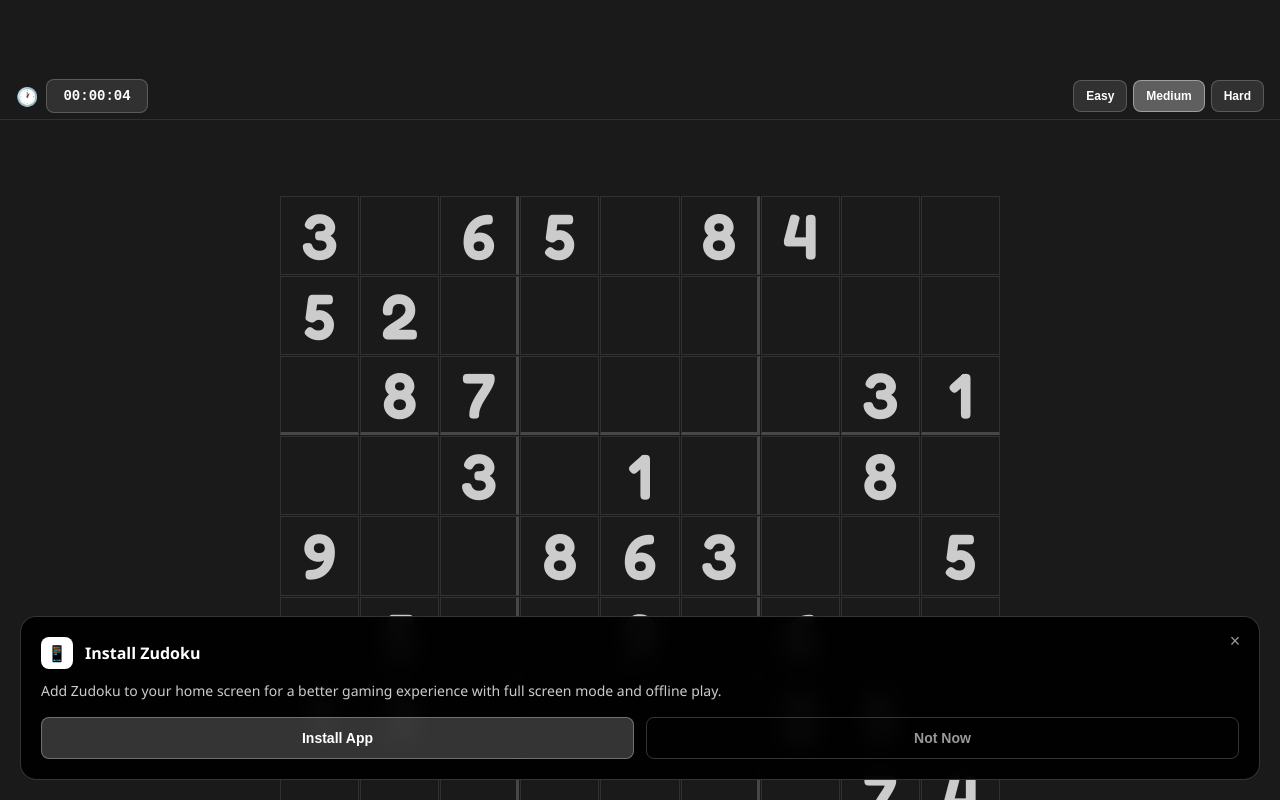
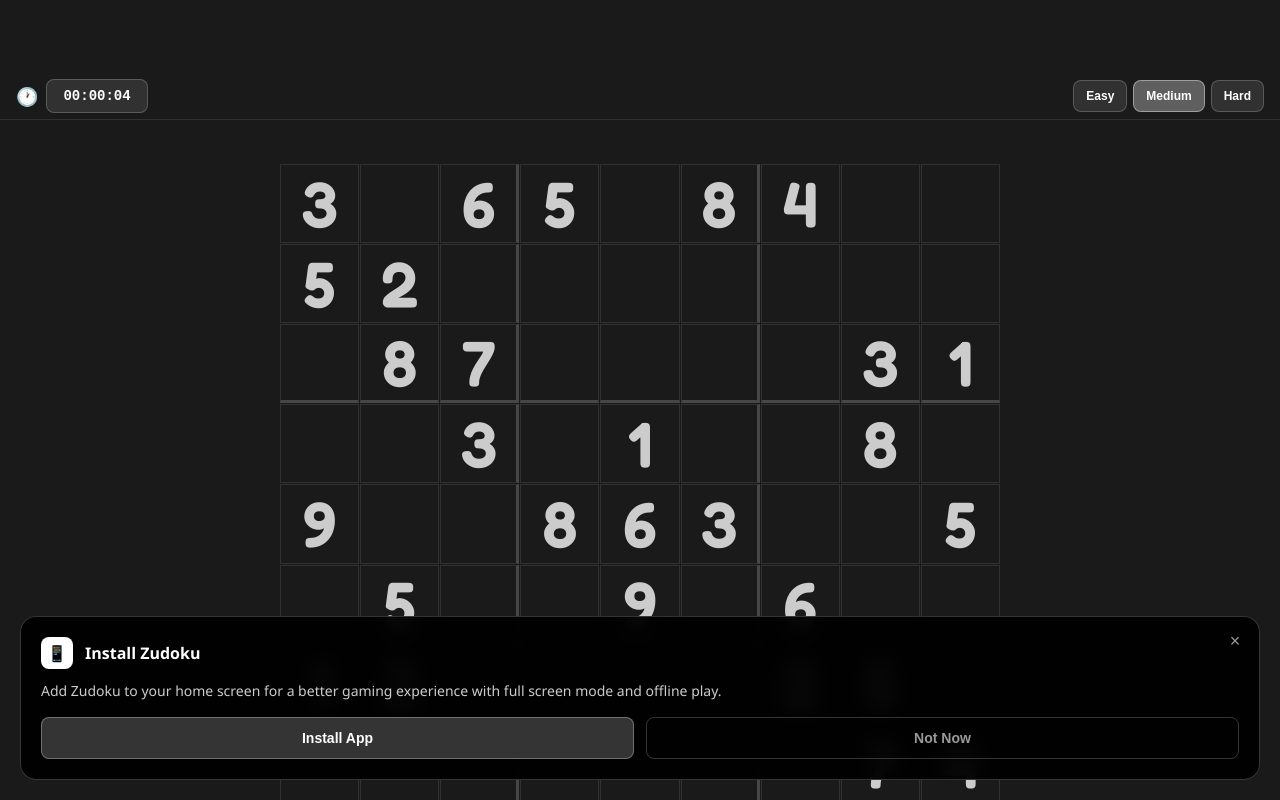
Before and after one commit to ozlphrt/Xudoku, a website: page index.html in a window 1280 px wide. Drawn offline with Linux system fonts and the light colour scheme.

Commit message:
Reduce gap between top bar and Sudoku board

```diff
--- a/index.html
+++ b/index.html
@@ -166,7 +166,7 @@
             justify-content: center;
             flex: 0 0 auto;
             width: 100%;
-            margin: 48px 0 0 0;
+            margin: 16px 0 0 0;
             max-width: min(90vw, 90vh);
         }
 
```
